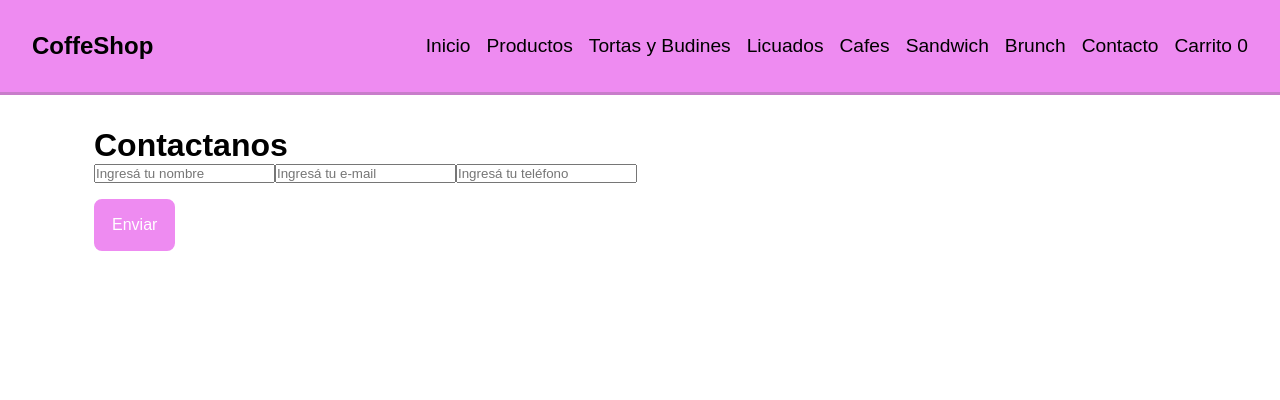
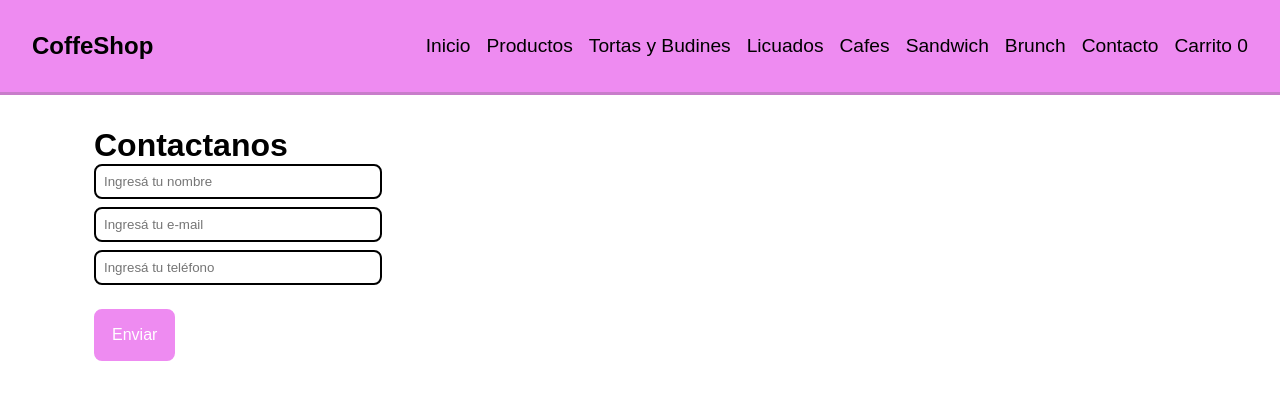
Before and after one commit to MyriamBibas/EntregaFinal.BibasReact, a React (Create React App) app: page /contacto in a window 1280 px wide. Shown: the top 400 px of the page. Built offline with nearby package versions, Linux system fonts and the light colour scheme.

Commit message:
arreglo de css, formulario requared

```diff
--- a/src/components/Checkout.jsx
+++ b/src/components/Checkout.jsx
@@ -1,17 +1,14 @@
-import React, { useContext, useState } from 'react'
-import { CartContext } from '../context/CartContext';
-import { useForm } from 'react-hook-form';
+import React, { useContext, useState } from "react";
+import { CartContext } from "../context/CartContext";
+import { useForm } from "react-hook-form";
 import { collection, addDoc } from "firebase/firestore";
-import { db } from '../firebase/config';
+import { db } from "../firebase/config";
 
 const Checkout = () => {
-
-
     const [pedidoId, setPedidoId] = useState("");
-
     const { carrito, precioTotal, vaciarCarrito } = useContext(CartContext);
 
-    const { register, handleSubmit } = useForm();
+    const { register, handleSubmit, formState: { errors } } = useForm(); // Añade "formState: { errors }" para desestructurar la variable errors.
 
     const comprar = (data) => {
         const pedido = {
@@ -27,8 +24,7 @@ const Checkout = () => {
             .then((doc) => {
                 setPedidoId(doc.id);
                 vaciarCarrito();
-            })
-
+            });
     }
 
     if (pedidoId) {
@@ -44,16 +40,19 @@ const Checkout = () => {
         <div className="container">
             <h1 className="main-title">Finalizar compra</h1>
             <form className="formulario" onSubmit={handleSubmit(comprar)}>
+                <input type="text" placeholder="Ingresá nombre" {...register("nombre", { required: true })} />
+                {errors.nombre && <p>Este campo es obligatorio</p>}
 
-            <input type="text" placeholder="Ingresá tu nombre" {...register("nombre")} />
-            <input type="email" placeholder="Ingresá tu e-mail" {...register("email")} />
-            <input type="phone" placeholder="Ingresá tu teléfono" {...register("telefono")} />
+                <input type="email" placeholder="Ingresá e-mail" {...register("email", { required: true })} />
+                {errors.email && <p>Este campo es obligatorio</p>}
+
+                <input type="tel" placeholder="Ingresá teléfono" {...register("telefono", { required: true })} />
+                {errors.telefono && <p>Este campo es obligatorio</p>}
 
                 <button className="enviar" type="submit">Comprar</button>
-
             </form>
         </div>
     )
 }
 
-export default Checkout
+export default Checkout;
--- a/src/components/Contacto.jsx
+++ b/src/components/Contacto.jsx
@@ -1,29 +1,29 @@
 import { useForm } from "react-hook-form";
 
 const Contacto = () => {
-
-    const { register, handleSubmit } = useForm();
+  const { register, handleSubmit, formState: { errors } } = useForm(); // Añadí "formState: { errors }" para desestructurar la variable errors.
 
   const enviar = (data) => {
     console.log(data);
   }
 
   return (
-
     <div className="container">
       <h1 className="main-title">Contactanos</h1>
       <form className="formulario" onSubmit={handleSubmit(enviar)}>
+        <input type="text" placeholder="Ingresá tu nombre" {...register("nombre", { required: true })} />
+        {errors.nombre && <p> Este campo es obligatorio</p>}
 
-            <input type="text" placeholder="Ingresá tu nombre" {...register("nombre")} />
-            <input type="email" placeholder="Ingresá tu e-mail" {...register("email")} />
-            <input type="tel" placeholder="Ingresá tu teléfono" {...register("telefono")} />
+        <input type="email" placeholder="Ingresá tu e-mail" {...register("email", { required: true })} />
+        {errors.email && <p>Este campo es obligatorio</p>}
+
+        <input type="tel" placeholder="Ingresá tu teléfono" {...register("telefono", { required: true })} />
+        {errors.telefono && <p>Este campo es obligatorio</p>}
 
         <button className="enviar" type="submit">Enviar</button>
-
       </form>
     </div>
-
-  )
+  );
 }
 
-export default Contacto
+export default Contacto;
--- a/src/main.css
+++ b/src/main.css
@@ -7,7 +7,7 @@
 }
 
 :root {
-    --clr-main:#ee8bf1;
+    --clr-main: #ee8bf1;
     --clr-main-light: #f0cbf0;
 }
 
@@ -66,7 +66,7 @@
     overflow: hidden;
 }
 
-.producto > div {
+.producto>div {
     padding: 1rem;
     background-color: var(--clr-main-light);
     display: flex;
@@ -74,7 +74,7 @@
     gap: .5rem;
 }
 
-.producto > img {
+.producto>img {
     width: 100%;
     aspect-ratio: 2/1;
     object-fit: cover;
@@ -129,7 +129,9 @@
     margin-top: 1rem;
 }
 
-.item-count button, .agregar-al-carrito, .enviar {
+.item-count button,
+.agregar-al-carrito,
+.enviar {
     background-color: var(--clr-main);
     border: 0;
     width: 2rem;
@@ -147,14 +149,37 @@
     transition: .2s;
 }
 
-.item-count button:hover, .agregar-al-carrito:hover, .enviar:hover {
+.item-count button:hover,
+.agregar-al-carrito:hover,
+.enviar:hover {
     background-color: white;
     color: rgb(0, 0, 0);
 }
 
-.agregar-al-carrito, .enviar {
+.agregar-al-carrito,
+.enviar {
     width: auto;
     height: auto;
     margin-top: 1rem;
     padding: 1rem;
 }
+
+.formulario {
+    display: flex;
+    flex-direction: column;
+    gap: .5rem;
+    align-items: flex-start;
+}
+
+.formulario input {
+    padding: .5rem;
+    width: 18rem;
+    border-radius: .5rem;
+    border: 2px solid black;
+}
+
+.formulario input:focus {
+    outline: 0;
+    border: 2px solid var(--clr-main);
+    outline: 2px solid var(--clr-main);
+}
```
Lines whose indentation alone changed are shown as unchanged.
